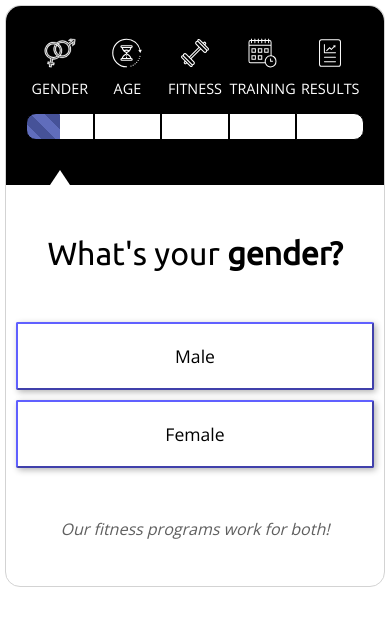
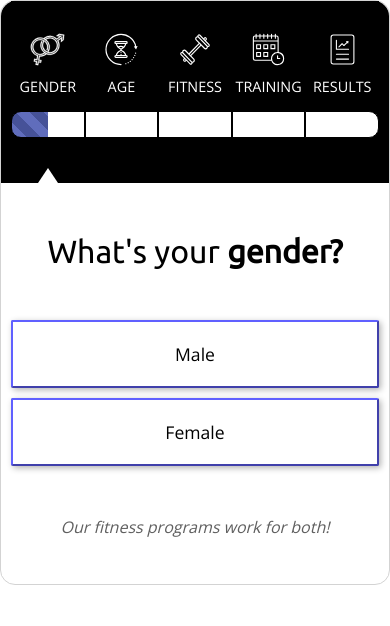
Before and after one commit to BretCameron/fitness-quiz, a React (Create React App) app in the folder client/: page / in a window 390 px wide. Shown: the top 626 px of the page. Built offline with nearby package versions, Linux system fonts and the light colour scheme.

Commit message:
Improve spacing for mobile

```diff
--- a/client/src/App.scss
+++ b/client/src/App.scss
@@ -239,7 +239,7 @@ Open sans - button */
 
   .progress-bar {
     background: black;
-    padding: 0 10px;
+    padding: 0;
   }
 
   .answer-grid {
@@ -262,7 +262,7 @@ Open sans - button */
 
 @media only screen and (max-width: 350px) {
   .container {
-    padding: 0 5px;
+    padding: 0 10px;
   }
 
   .progress-bar {
--- a/client/src/iframe.scss
+++ b/client/src/iframe.scss
@@ -8,7 +8,6 @@ body {
 }
 
 main {
-  margin: 5px;
   border: 1px solid lightgrey;
   padding-bottom: 30px;
   border-radius: 15px;
```
